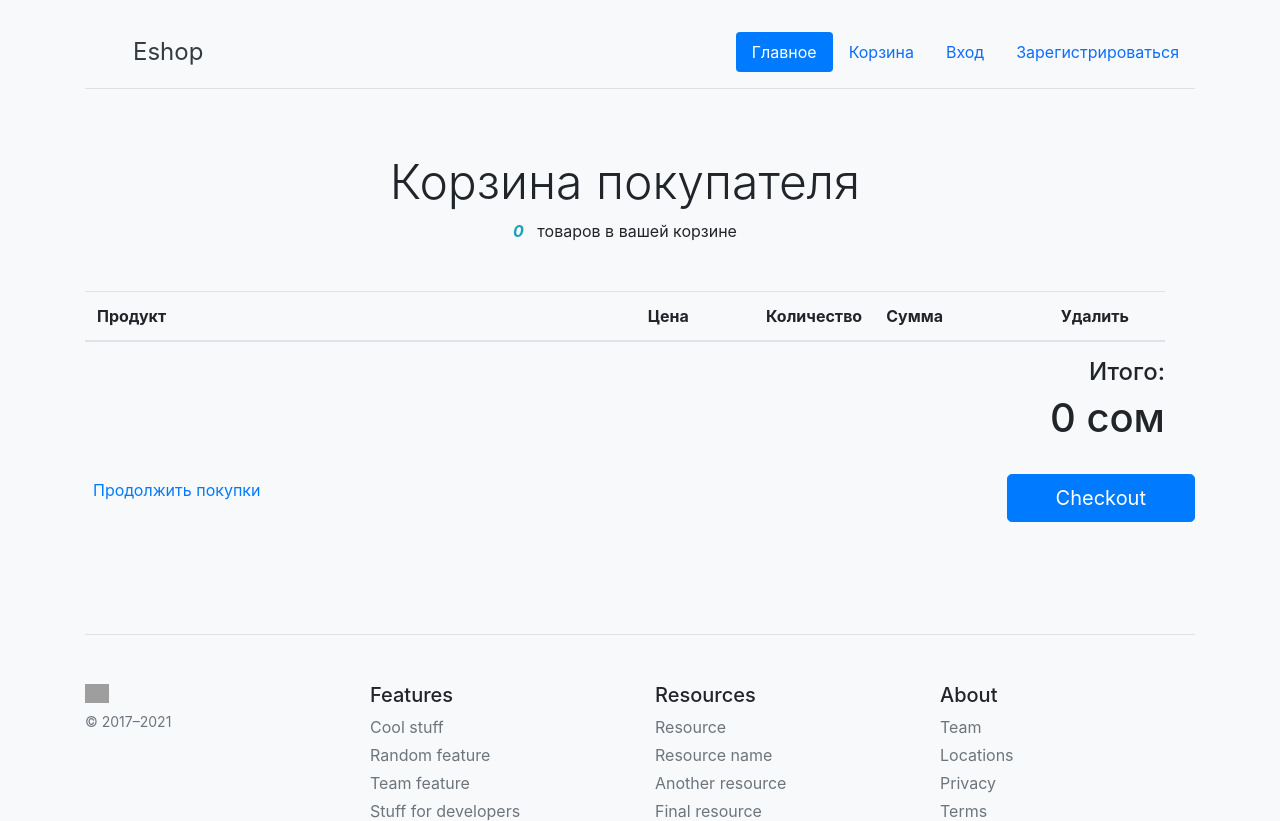
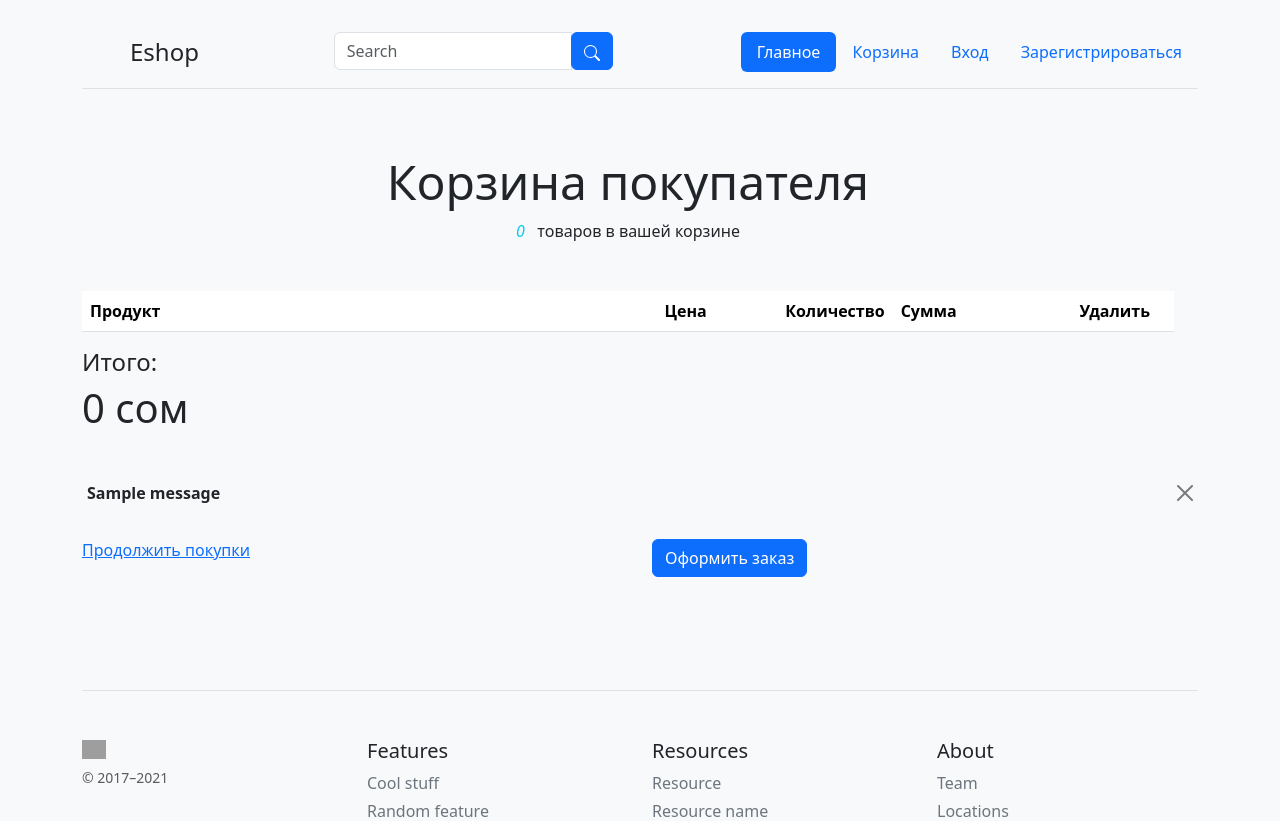
Before and after one commit to itcsoft/internet-magazin, a Django app: page /cart/ in a window 1280 px wide. Shown: the top 821 px of the page. Run offline with Django 3.2, Linux system fonts and the light colour scheme; one stand-in notice (Sample message) is shown; lists and menus that the app fills with data are empty; some libraries are stand-ins or nearby versions; grey boxes are pictures that could not be loaded.

Commit message:
added order and customers

```diff
--- a/shop/admin.py
+++ b/shop/admin.py
@@ -12,10 +12,10 @@
     list_display = ['name',]
 
 class CustomerAdmin(admin.ModelAdmin):
-    list_display = ['first_name', 'last_name', 'phone', 'email', 'password']
+    list_display = ['first_name', 'last_name', 'phone', 'email', 'address']
 
 class OrderAdmin(admin.ModelAdmin):
-    list_display = ['customer', 'quantity', 'price', 'phone', 'address', 'date', 'status']
+    list_display = ['product','customer', 'quantity', 'price', 'phone', 'address', 'date', 'status']
 
 
 class ProductAdmin(admin.ModelAdmin):
--- a/shop/models/customer.py
+++ b/shop/models/customer.py
@@ -5,11 +5,14 @@
     last_name = models.CharField(max_length=50)
     phone = models.CharField(max_length=20)
     email = models.EmailField()
+    address = models.CharField(max_length=255, blank=True, null=True)
     password = models.CharField(max_length=100)
 
     def register(self): # сохранить данные
         self.save()
 
+    def __str__(self):
+        return self.first_name
 
     @staticmethod
     def get_customer_by_email(email):
--- a/shop/models/order.py
+++ b/shop/models/order.py
@@ -1,11 +1,12 @@
 from django.db import models
 from .category import Category
 from .customer import Customer
+from .product import Product
 import datetime
 
 
 class Order(models.Model):
-    # category = models.ForeignKey('Category', on_delete=models.CASCADE)
+    product = models.ForeignKey(Product, on_delete=models.CASCADE, null=True, blank=True)
     customer = models.ForeignKey(Customer, on_delete=models.CASCADE)
     quantity = models.IntegerField(default=1)
     price = models.IntegerField()
--- a/shop/models/product.py
+++ b/shop/models/product.py
@@ -7,6 +7,10 @@
     category = models.ForeignKey(Category, verbose_name="Категория", on_delete=models.CASCADE)
     description = models.CharField("Описание",max_length=255, default='', blank=True, null=True)
     image = models.ImageField("Изображение", upload_to='upload/products')
+
+
+    def __str__(self):
+        return self.name
 
     @staticmethod
     def get_products_by_id(ids):
--- a/shop/templates/base.html
+++ b/shop/templates/base.html
@@ -51,6 +51,10 @@
           font-size: 3.5rem;
         }
       }
+
+      .me-5 {
+    margin-right: 8rem!important;
+      }
     </style>
 
 
@@ -73,6 +77,23 @@
         <svg class="bi me-2" width="40" height="32"><use xlink:href="#bootstrap"></use></svg>
         <span class="fs-4">Eshop</span>
       </a>
+
+      <div class="col-sm-3 col-md-3 me-5">
+        <form method="POST" action="{% url 'search' %}" class="navbar-form justify-content-center" role="search">
+          {% csrf_token %}
+
+        <div class="input-group">
+            <input type="text" class="form-control" placeholder="Search" name="searched_product">
+            <div class="input-group-btn">
+                <button class="btn btn-primary" type="submit">
+                  <svg xmlns="http://www.w3.org/2000/svg" width="16" height="16" fill="currentColor" class="bi bi-search" viewBox="0 0 16 16">
+                  <path d="M11.742 10.344a6.5 6.5 0 1 0-1.397 1.398h-.001c.03.04.062.078.098.115l3.85 3.85a1 1 0 0 0 1.415-1.414l-3.85-3.85a1.007 1.007 0 0 0-.115-.1zM12 6.5a5.5 5.5 0 1 1-11 0 5.5 5.5 0 0 1 11 0z"></path>
+                </svg>
+              </button>
+            </div>
+        </div>
+        </form>
+    </div>
 
       <ul class="nav nav-pills">
         <li class="nav-item"><a href="{% url 'homepage' %}" class="nav-link active" aria-current="page">Главное</a></li>
--- a/shop/templates/cart.html
+++ b/shop/templates/cart.html
@@ -63,9 +63,54 @@
     </div>
     <div class="row mt-4 d-flex align-items-center">
         <div class="col-sm-6 order-md-2 text-right">
-            <a href="catalog.html" class="btn btn-primary mb-4 btn-lg pl-5 pr-5">Checkout</a>
+            <!-- <a href="catalog.html" class="btn btn-primary mb-4 btn-lg pl-5 pr-5">Checkout</a> -->
+
+            <!-- Button trigger modal -->
+<button type="button" class="btn btn-primary" data-bs-toggle="modal" data-bs-target="#staticBackdrop">
+    Оформить заказ
+  </button>
+
+  <!-- Modal -->
+  <div class="modal fade" id="staticBackdrop" data-bs-backdrop="static" data-bs-keyboard="false" tabindex="-1" aria-labelledby="staticBackdropLabel" aria-hidden="true">
+    <div class="modal-dialog">
+      <div class="modal-content">
+        <div class="modal-header">
+          <h5 class="modal-title" id="staticBackdropLabel">Для заказа пишите свои контактные данные</h5>
+          <button type="button" class="btn-close" data-bs-dismiss="modal" aria-label="Close"></button>
         </div>
-        <div class="col-sm-6 mb-3 mb-m-1 order-md-1 text-md-left">
+        <div class="modal-body">
+          <form action="{% url 'order' %}" method="POST">
+            {% csrf_token %}
+            <input class="form-control form-control-sm" type="text" placeholder="Введите ваше имя" aria-label=".form-control-sm example" name="c_name">
+            <br>
+            <input class="form-control form-control-sm" type="text" placeholder="Введите вашу фамилию" aria-label=".form-control-sm example" name="c_lname">
+            <br>
+            <input class="form-control form-control-sm" type="text" placeholder="Введите ваш номер телефона" aria-label=".form-control-sm example" name="c_phnumber">
+            <br>
+            <input class="form-control form-control-sm" type="text" placeholder="Введите ваш адрес" aria-label=".form-control-sm example" name="c_address">
+            <br>
+            <input class="form-control form-control-sm" type="email" placeholder="Введите вашу почту" aria-label=".form-control-sm example" name="c_email">
+            <br>
+
+            <div class="modal-footer">
+              <button type="button" class="btn btn-secondary" data-bs-dismiss="modal">Отмена</button>
+              <button type="submit" class="btn btn-primary">Отправить</button>
+            </div>
+          </form>
+        </div>
+      </div>
+    </div>
+  </div>
+ </div>
+ {% if messages %}
+ {% for message in messages %}
+ <div class="alert alert-{{message.extra_tags}} alert-dismissible fade show" role="alert">
+    <strong>{{message}}</strong>
+    <button type="button" class="btn-close" data-bs-dismiss="alert" aria-label="Close"></button>
+  </div>
+{% endfor %}
+{% endif %}
+  <div class="col-sm-6 mb-3 mb-m-1 order-md-1 text-md-left">
             <a href="{% url 'homepage' %}">
                 <i class="fas fa-arrow-left mr-2"></i> Продолжить покупки</a>
         </div>
--- a/shop/urls.py
+++ b/shop/urls.py
@@ -7,7 +7,8 @@
 from .views.signout import signout
 # from .views.cartAdd import cartAdd
 from .views.category import pr_by_category
-
+from .views.search import search
+from .views.order import order
 
 urlpatterns = [
   path('', homepage, name='homepage'),
@@ -18,5 +19,7 @@
   path('signout', signout, name='signout'),       #выход
   path('addToCard/<int:pk>', addToCard, name='addToCard'),
   path('remove_from_cart/<int:pk>', remove_from_cart, name='remove_from_cart'),
-  path('category/<int:pk>', pr_by_category, name='pr_by_category')
+  path('category/<int:pk>', pr_by_category, name='pr_by_category'),
+  path('search', search, name='search'),
+  path('order', order, name='order')
 ]
```
Also changed, not shown: shop/templates/search.html (added, +91 -0 lines), shop/views/order.py (added, +34 -0 lines), shop/views/search.py (added, +17 -0 lines), db.sqlite3, shop/migrations/0002_auto_20211013_0958.py (added), shop/migrations/0003_customer_address.py (added), 1 other file.
